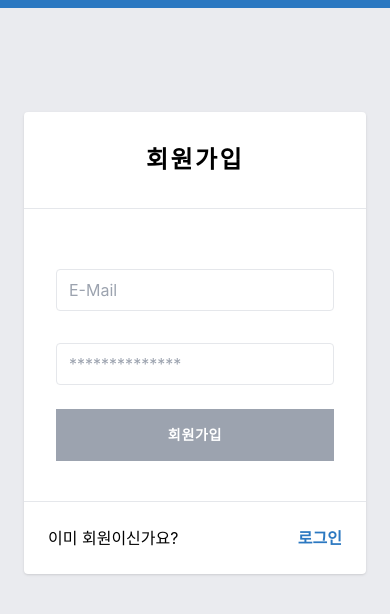
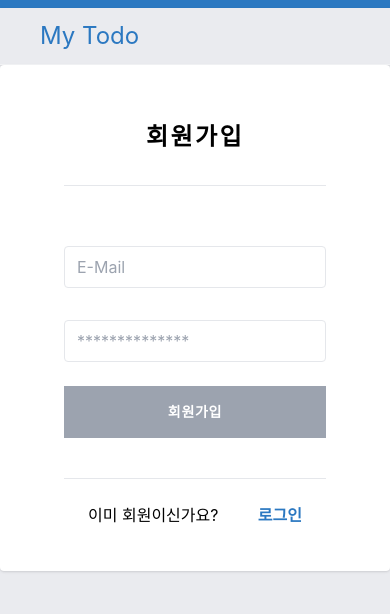
Before and after one commit to devshinn/wanted-pre-onboarding-frontend, a React (Create React App) app: page /signup in a window 390 px wide. Shown: the top 614 px of the page. Built offline with nearby package versions, Linux system fonts and the light colour scheme.

Commit message:
style: 레이아웃 스타일 수정

```diff
--- a/src/components/Layout.tsx
+++ b/src/components/Layout.tsx
@@ -1,16 +1,24 @@
+import { cn } from 'lib/utils';
 import { ReactNode } from 'react';
+import { ClassNameValue } from 'tailwind-merge';
 import Nav from './Nav';
 
 type Props = {
     children: ReactNode;
+    className?: ClassNameValue;
 };
 
-const Layout = ({ children }: Props) => {
+const Layout = ({ children, className }: Props) => {
     return (
-        <div className='bg-grey-lighter text-base text-grey-darkest font-normal relative'>
+        <div
+            className={cn(
+                'bg-grey-lighter text-base text-grey-darkest font-normal relative',
+                className
+            )}
+        >
             <div className='h-2 bg-primary'></div>
             <Nav />
-            <div className='mx-auto container bg-white rounded shadow p-6 m-4 w-full lg:w-3/4 lg:max-w-lg min-h-[200px] pb-5'>
+            <div className='mx-auto bg-white rounded shadow p-6 w-full pb-5 mt-0  sm:min-h-[200px] sm:mt-20 sm:max-w-lg'>
                 {children}
             </div>
         </div>
--- a/src/components/Nav.tsx
+++ b/src/components/Nav.tsx
@@ -1,10 +1,11 @@
 import useToken from 'hooks/useToken';
 
 const Nav = () => {
-    const { delToken } = useToken();
+    const { token, delToken } = useToken();
     return (
-        <div className='flex justify-between w-full mb-20 px-10 items-center py-3 border-b border-gray-100 shadow'>
+        <div className='flex justify-between w-full px-10 items-center py-3 border-b border-gray-100 shadow'>
             <h1 className='text-2xl text-bold text-primary'>My Todo</h1>
+            {token && (
                 <button
                     onClick={delToken}
                     type='button'
@@ -12,6 +13,7 @@ const Nav = () => {
                 >
                     로그아웃
                 </button>
+            )}
         </div>
     );
 };
--- a/src/pages/SignInPage.tsx
+++ b/src/pages/SignInPage.tsx
@@ -1,5 +1,6 @@
 import { fetchSignin } from 'apis';
 import { errorHandler } from 'apis/errorHandler';
+import Layout from 'components/Layout';
 import useToken from 'hooks/useToken';
 import { cn, validate } from 'lib/utils';
 import { ChangeEvent, FormEvent, useCallback, useState } from 'react';
@@ -39,17 +40,14 @@ const SignInPage = () => {
     if (token) return <Navigate to='/todo' />;
 
     return (
-        <div className='bg-grey-lighter text-base text-grey-darkest font-normal relative'>
-            <div className='h-2 bg-primary mb-20'></div>
-            <div className='p-6'>
-                <div className='mx-auto max-w-sm container'>
-                    <div className='bg-white rounded shadow  '>
+        <Layout>
+            <div className='continer px-10'>
                 <div className='border-b py-8 font-bold text-black text-center text-2xl tracking-widest uppercase '>
                     로그인
                 </div>
 
                 <form
-                            className='bg-grey-lightest px-8 py-10'
+                    className='bg-grey-lightest px-0 py-10 lg:px-8'
                     onSubmit={onSubmit}
                 >
                     <div className='mb-3'>
@@ -59,9 +57,7 @@ const SignInPage = () => {
                         <input
                             className={cn(
                                 'border w-full py-2 px-3 focus:outline-primary rounded',
-                                        focus &&
-                                            !emailValid.isOk &&
-                                            'border-red-400'
+                                focus && !emailValid.isOk && 'border-red-400'
                             )}
                             name='email'
                             type='text'
@@ -78,9 +74,7 @@ const SignInPage = () => {
                         <input
                             className={cn(
                                 'border w-full py-2 px-3 focus:outline-primary rounded',
-                                        focus &&
-                                            !passwordValid.isOk &&
-                                            'border-red-400'
+                                focus && !passwordValid.isOk && 'border-red-400'
                             )}
                             name='password'
                             type='password'
@@ -119,9 +113,7 @@ const SignInPage = () => {
                     </div>
                 </div>
             </div>
-                </div>
-            </div>
-        </div>
+        </Layout>
     );
 };
 
--- a/src/pages/SignUpPage.tsx
+++ b/src/pages/SignUpPage.tsx
@@ -1,5 +1,6 @@
 import { fetchSignup } from 'apis';
 import { errorHandler } from 'apis/errorHandler';
+import Layout from 'components/Layout';
 import useToken from 'hooks/useToken';
 import { cn, validate } from 'lib/utils';
 import { ChangeEvent, FormEvent, useCallback, useState } from 'react';
@@ -42,18 +43,14 @@ const SignUpPage = () => {
     if (token) return <Navigate to='/todo' />;
 
     return (
-        <div className='bg-grey-lighter text-base text-grey-darkest font-normal relative'>
-            <div className='h-2 bg-primary mb-20'></div>
-
-            <div className='p-6'>
-                <div className='mx-auto max-w-sm container'>
-                    <div className='bg-white rounded shadow  '>
+        <Layout>
+            <div className='continer px-10'>
                 <div className='border-b py-8 font-bold text-black text-center text-2xl tracking-widest uppercase '>
                     회원가입
                 </div>
 
                 <form
-                            className='bg-grey-lightest px-8 py-10'
+                    className='bg-grey-lightest px-0 py-10 lg:px-8'
                     onSubmit={onSubmit}
                 >
                     <div className='mb-3'>
@@ -63,9 +60,7 @@ const SignUpPage = () => {
                         <input
                             className={cn(
                                 'border w-full py-2 px-3 focus:outline-primary rounded',
-                                        focus &&
-                                            !emailValid.isOk &&
-                                            'border-red-400'
+                                focus && !emailValid.isOk && 'border-red-400'
                             )}
                             name='email'
                             type='text'
@@ -82,9 +77,7 @@ const SignUpPage = () => {
                         <input
                             className={cn(
                                 'border w-full py-2 px-3 focus:outline-primary rounded',
-                                        focus &&
-                                            !passwordValid.isOk &&
-                                            'border-red-400'
+                                focus && !passwordValid.isOk && 'border-red-400'
                             )}
                             name='password'
                             type='password'
@@ -123,9 +116,7 @@ const SignUpPage = () => {
                     </div>
                 </div>
             </div>
-                </div>
-            </div>
-        </div>
+        </Layout>
     );
 };
 
```
Lines whose indentation alone changed are shown as unchanged.
